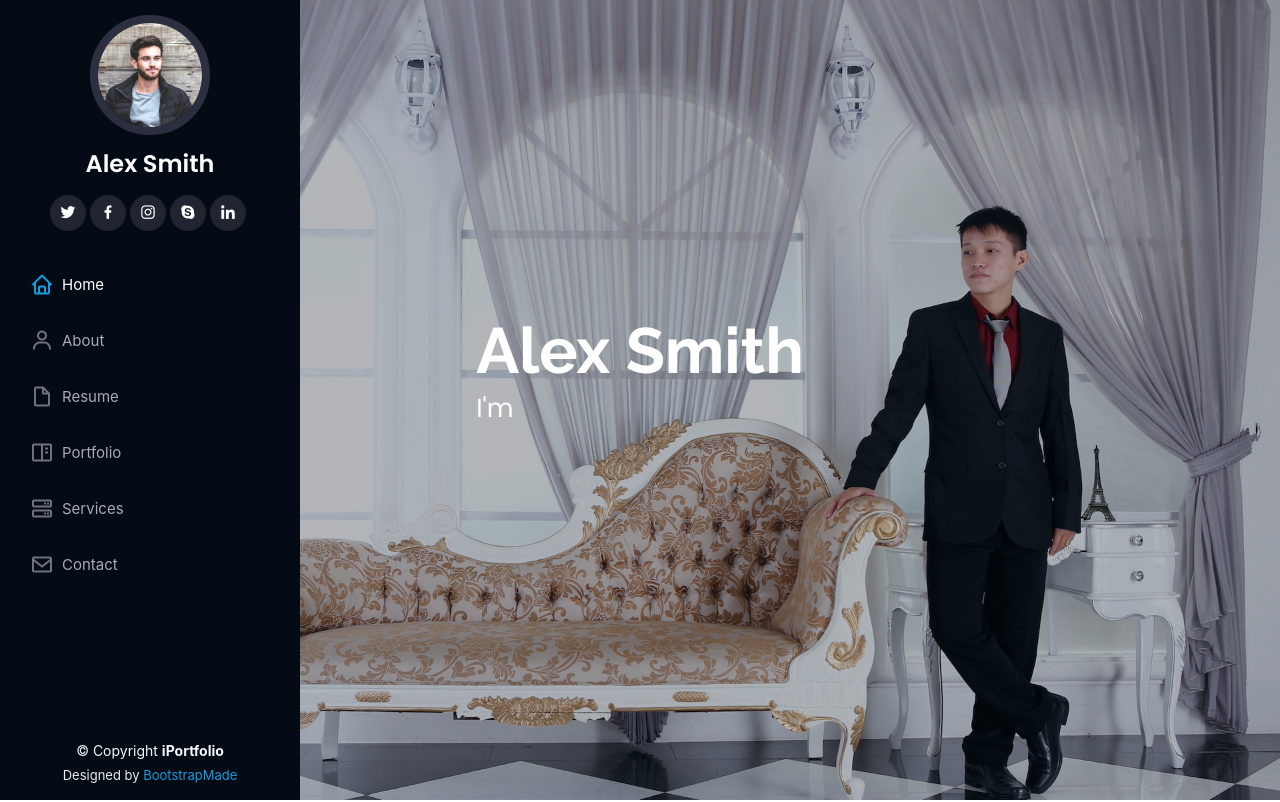
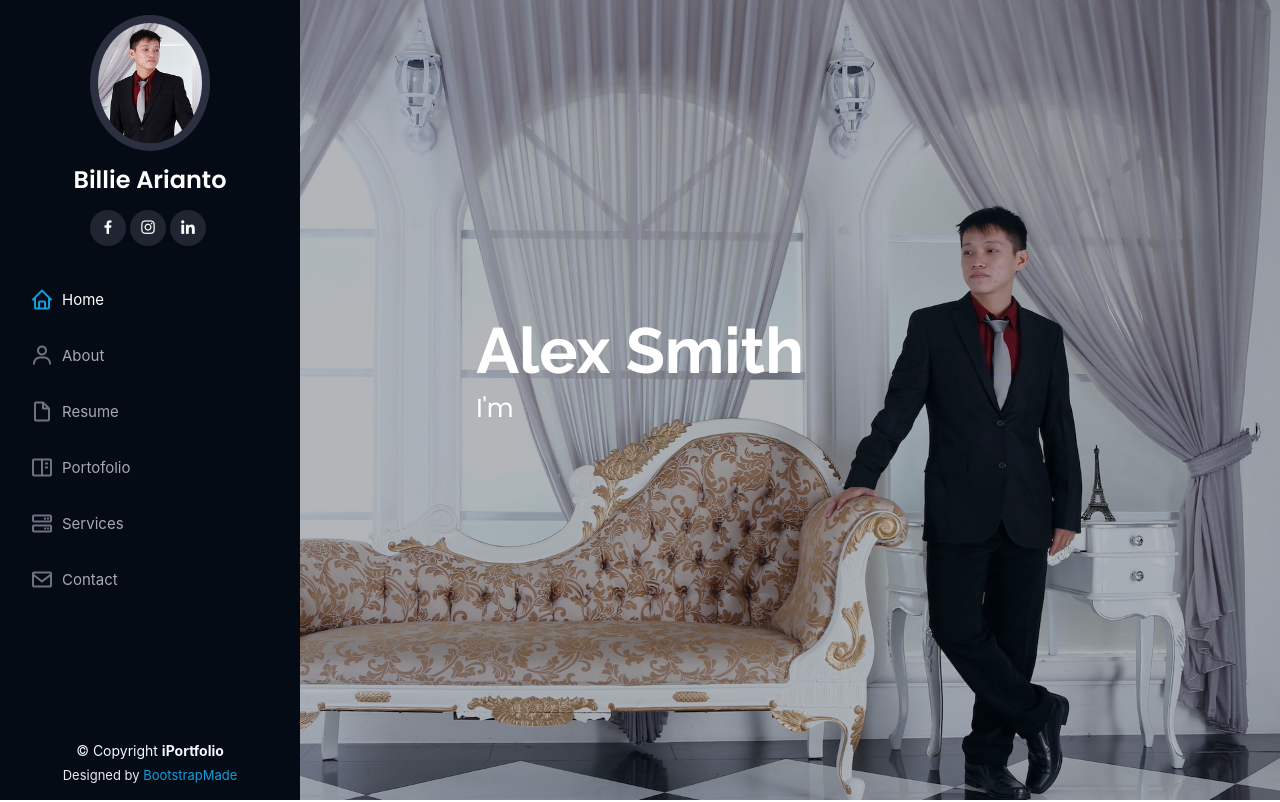
Before and after one commit to billiea96/my-curriculum-vitae, a React (Create React App) app: page / in a window 1280 px wide. Shown: the top 802 px of the page. Built offline with nearby package versions, Linux system fonts and the light colour scheme.

Commit message:
Update app js and replace header with Header menu from header.js

```diff
--- a/src/App.js
+++ b/src/App.js
@@ -1,80 +1,12 @@
+/* eslint-disable jsx-a11y/anchor-is-valid */
+import Header from './views/Header';
 function App() {
   return (
     <div>
       <button type="button" className="mobile-nav-toggle d-xl-none">
         <i className="icofont-navigation-menu"></i>
       </button>
-
-      <header id="header">
-        <div className="d-flex flex-column">
-          <div className="profile">
-            <img
-              src="assets/img/profile-img.jpg"
-              alt=""
-              className="img-fluid rounded-circle"
-            />
-            <h1 className="text-light">
-              <a href="index.html">Alex Smith</a>
-            </h1>
-            <div className="social-links mt-3 text-center">
-              <a href="#" className="twitter">
-                <i className="bx bxl-twitter"></i>
-              </a>
-              <a href="#" className="facebook">
-                <i className="bx bxl-facebook"></i>
-              </a>
-              <a href="#" className="instagram">
-                <i className="bx bxl-instagram"></i>
-              </a>
-              <a href="#" className="google-plus">
-                <i className="bx bxl-skype"></i>
-              </a>
-              <a href="#" className="linkedin">
-                <i className="bx bxl-linkedin"></i>
-              </a>
-            </div>
-          </div>
-
-          <nav className="nav-menu">
-            <ul>
-              <li className="active">
-                <a href="index.html">
-                  <i className="bx bx-home"></i> <span>Home</span>
-                </a>
-              </li>
-              <li>
-                <a href="#about">
-                  <i className="bx bx-user"></i> <span>About</span>
-                </a>
-              </li>
-              <li>
-                <a href="#resume">
-                  <i className="bx bx-file-blank"></i> <span>Resume</span>
-                </a>
-              </li>
-              <li>
-                <a href="#portfolio">
-                  <i className="bx bx-book-content"></i> Portfolio
-                </a>
-              </li>
-              <li>
-                <a href="#services">
-                  <i className="bx bx-server"></i> Services
-                </a>
-              </li>
-              <li>
-                <a href="#contact">
-                  <i className="bx bx-envelope"></i> Contact
-                </a>
-              </li>
-            </ul>
-          </nav>
-          <button type="button" className="mobile-nav-toggle d-xl-none">
-            <i className="icofont-navigation-menu"></i>
-          </button>
-        </div>
-      </header>
-
+      <Header></Header>
       <section
         id="hero"
         className="d-flex flex-column justify-content-center align-items-center"
@@ -85,7 +17,7 @@ function App() {
             I'm{' '}
             <span
               className="typed"
-              data-typed-items="Software Developer"
+              data-typed-items="a Software Developer"
             ></span>
           </p>
         </div>
@@ -980,10 +912,10 @@ function App() {
 
                   <iframe
                     src="https://www.google.com/maps/embed?pb=!1m14!1m8!1m3!1d12097.433213460943!2d-74.0062269!3d40.7101282!3m2!1i1024!2i768!4f13.1!3m3!1m2!1s0x0%3A0xb89d1fe6bc499443!2sDowntown+Conference+Center!5e0!3m2!1smk!2sbg!4v1539943755621"
-                    frameborder="0"
+                    frameBorder="0"
                     title="maps"
                     style={{ border: '0', width: '100%', height: '290px' }}
-                    allowfullscreen
+                    allowFullScreen
                   ></iframe>
                 </div>
               </div>
@@ -996,7 +928,7 @@ function App() {
                 >
                   <div className="form-row">
                     <div className="form-group col-md-6">
-                      <label for="name">Your Name</label>
+                      <label htmlFor="name">Your Name</label>
                       <input
                         type="text"
                         name="name"
@@ -1008,7 +940,7 @@ function App() {
                       <div className="validate"></div>
                     </div>
                     <div className="form-group col-md-6">
-                      <label for="name">Your Email</label>
+                      <label htmlFor="name">Your Email</label>
                       <input
                         type="email"
                         className="form-control"
@@ -1021,7 +953,7 @@ function App() {
                     </div>
                   </div>
                   <div className="form-group">
-                    <label for="name">Subject</label>
+                    <label htmlFor="name">Subject</label>
                     <input
                       type="text"
                       className="form-control"
@@ -1033,7 +965,7 @@ function App() {
                     <div className="validate"></div>
                   </div>
                   <div className="form-group">
-                    <label for="name">Message</label>
+                    <label htmlFor="name">Message</label>
                     <textarea
                       className="form-control"
                       name="message"
```
